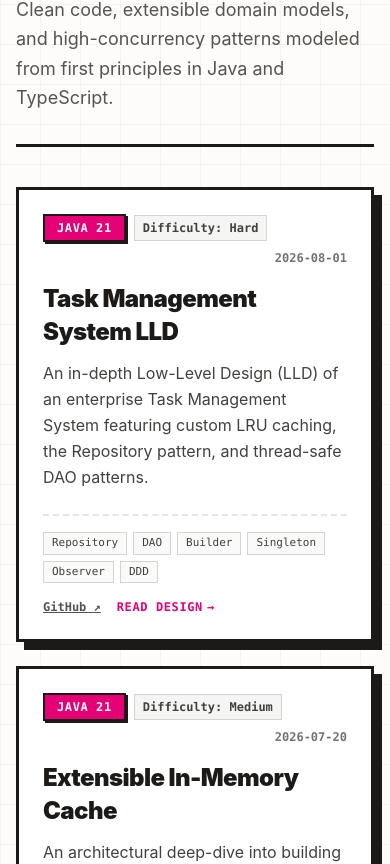
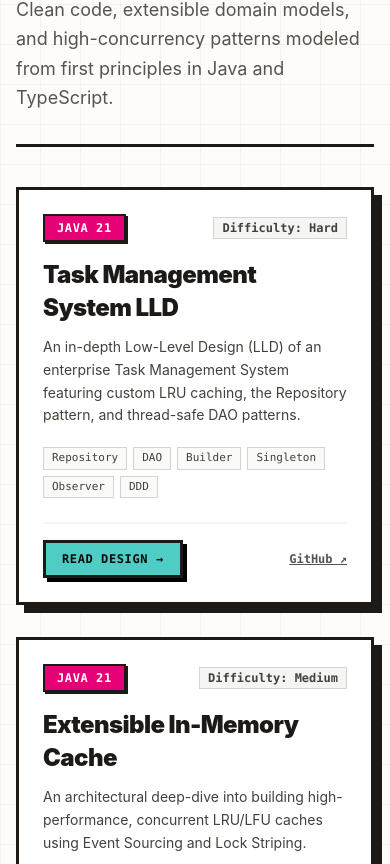
Before and after one commit to JyotimoyKashyap/system-design-labs, an Astro site in the folder apps/web/: page /lld in a window 390 px wide. Shown: the part 236-1100 px from the top of the page. Built offline with nearby package versions, Linux system fonts and the light colour scheme; Astro itself is replaced by a stand-in of ours; a web font is replaced by a local one.

Commit message:
feat(lld): convert LLD cards to responsive grid with signature boxy Read Design buttons

```diff
--- a/apps/web/package.json
+++ b/apps/web/package.json
@@ -7,7 +7,7 @@
     "start": "ASTRO_TELEMETRY_DISABLED=1 astro dev",
     "build": "ASTRO_TELEMETRY_DISABLED=1 astro build",
     "preview": "ASTRO_TELEMETRY_DISABLED=1 astro preview",
-    "check": "astro check"
+    "check": "ASTRO_TELEMETRY_DISABLED=1 astro check"
   },
   "dependencies": {
     "@astrojs/check": "^0.9.4",
--- a/apps/web/src/pages/lld/index.astro
+++ b/apps/web/src/pages/lld/index.astro
@@ -27,43 +27,51 @@ const lldList = (await getCollection('lld')).sort(
       </p>
     </header>
 
-    <!-- LLD List -->
-    <div class="space-y-6">
+    <!-- LLD Grid (Matching Visualizers / Labs Grid) -->
+    <div class="grid grid-cols-1 md:grid-cols-2 lg:grid-cols-3 gap-8">
       {lldList.map((item) => (
-        <article class="bg-white border-3 border-stone-900 p-6 sm:p-8 shadow-[8px_8px_0px_0px_rgba(28,25,23,1)] hover:-translate-x-1 hover:-translate-y-1 hover:shadow-[12px_12px_0px_0px_rgba(28,25,23,1)] transition-all">
-          <div class="flex flex-wrap items-center gap-2 mb-4">
+        <article class="bg-white border-3 border-stone-900 p-6 sm:p-7 shadow-[8px_8px_0px_0px_rgba(28,25,23,1)] hover:-translate-x-1 hover:-translate-y-1 hover:shadow-[12px_12px_0px_0px_rgba(28,25,23,1)] transition-all flex flex-col justify-between">
+          <div>
+            <!-- Top Badges & Meta -->
+            <div class="flex items-center justify-between gap-2 mb-4">
               <span class="px-3 py-1 font-mono text-xs font-black uppercase tracking-wider bg-pink-600 text-white border-2 border-stone-900 shadow-[2px_2px_0px_0px_rgba(28,25,23,1)]">
                 {item.data.language}
               </span>
-            <span class="font-mono text-xs font-bold text-stone-700 bg-stone-100 px-2 py-1 border border-stone-300">
+              <span class="font-mono text-xs font-bold text-stone-700 bg-stone-100 px-2 py-0.5 border border-stone-300">
                 Difficulty: {item.data.difficulty}
-            </span>
-            <span class="font-mono text-xs text-stone-500 ml-auto font-bold">
-              {item.data.publishedAt}
               </span>
             </div>
 
-          <!-- Non-italic, bold sans-serif card title -->
-          <h2 class="font-sans font-black text-2xl sm:text-3xl text-stone-900 mb-3 leading-snug tracking-tight not-italic">
+            <!-- Card Title: Non-italic, bold sans-serif -->
+            <h2 class="font-sans font-black text-2xl text-stone-900 mb-3 leading-snug tracking-tight not-italic">
               <a href={`/lld/${item.id}`} class="hover:text-pink-600 transition-colors no-underline text-stone-900">
                 {item.data.title}
               </a>
             </h2>
 
-          <p class="text-stone-700 text-base leading-relaxed mb-6 font-sans">
+            <p class="text-stone-700 text-sm leading-relaxed mb-5 font-sans">
               {item.data.description}
             </p>
 
-          <div class="pt-4 border-t-2 border-dashed border-stone-200 flex flex-wrap items-center justify-between gap-4">
-            <div class="flex flex-wrap gap-1.5">
+            <!-- Design Patterns Tags -->
+            <div class="flex flex-wrap gap-1.5 mb-6">
               {item.data.designPatterns.map((pattern) => (
                 <span class="font-mono text-[11px] text-stone-700 bg-stone-50 px-2 py-0.5 border border-stone-300">
                   {pattern}
                 </span>
               ))}
             </div>
+          </div>
 
-            <div class="flex items-center gap-4">
+          <!-- Bottom Actions with Signature Boxy Brutalist Buttons -->
+          <div class="pt-4 border-t-2 border-stone-100 flex items-center justify-between gap-3">
+            <a
+              href={`/lld/${item.id}`}
+              class="px-4 py-2 bg-[#4ECDC4] text-stone-950 font-mono text-xs font-black uppercase tracking-wider border-3 border-stone-900 shadow-[4px_4px_0px_0px_rgba(0,0,0,1)] hover:-translate-x-0.5 hover:-translate-y-0.5 hover:shadow-[6px_6px_0px_0px_rgba(0,0,0,1)] no-underline transition-all"
+            >
+              Read Design &rarr;
+            </a>
+
             {item.data.githubRepo && (
               <a
                 href={item.data.githubRepo}
@@ -74,14 +82,6 @@ const lldList = (await getCollection('lld')).sort(
                 GitHub ↗
               </a>
             )}
-              <a
-                href={`/lld/${item.id}`}
-                class="font-mono text-xs font-black uppercase tracking-wider text-pink-600 hover:text-pink-700 hover:underline flex items-center gap-1"
-              >
-                <span>READ DESIGN</span>
-                <span>&rarr;</span>
-              </a>
-            </div>
           </div>
         </article>
       ))}
```
Lines whose indentation alone changed are shown as unchanged.
